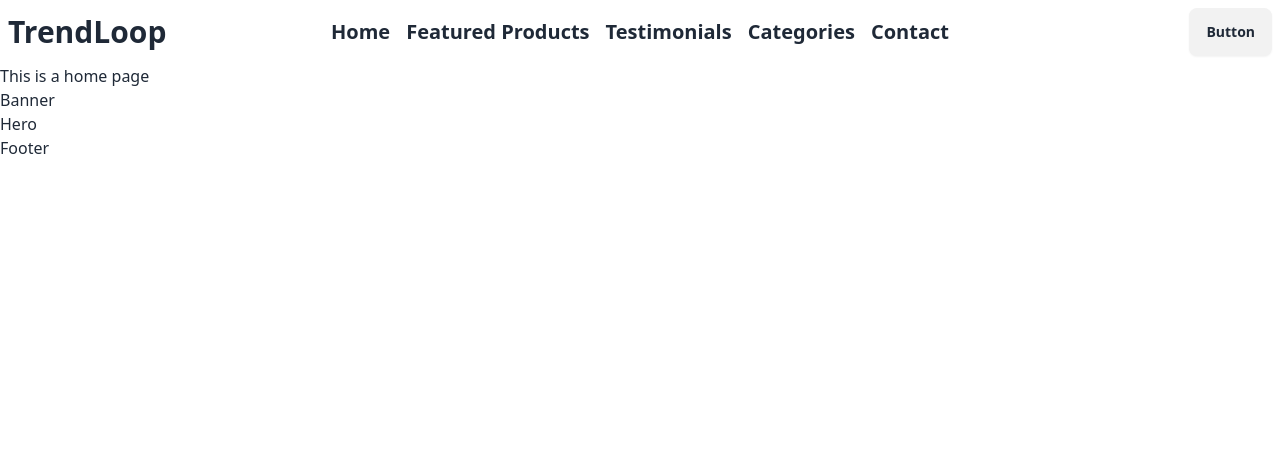
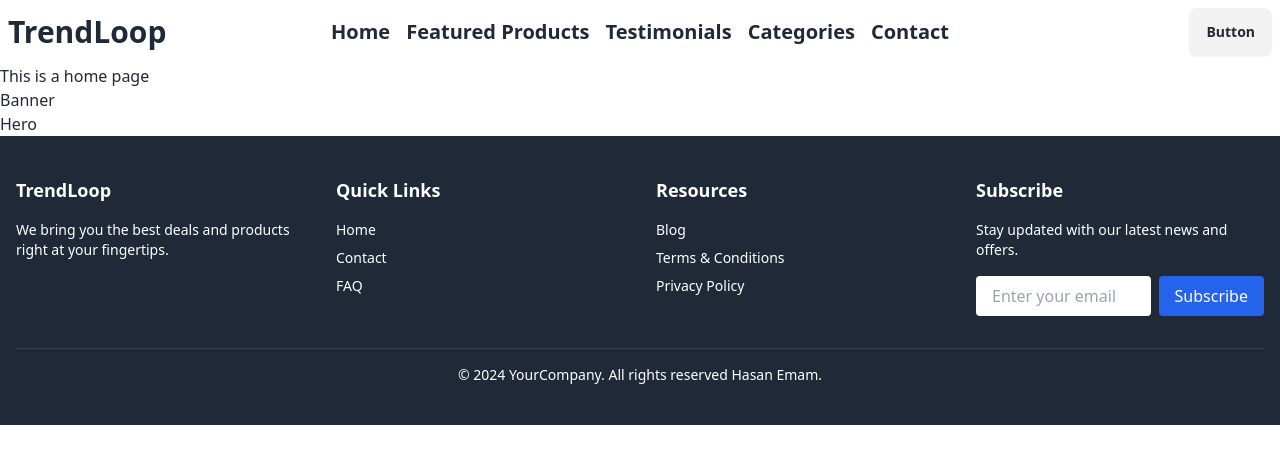
Before and after one commit to hasanemam1717/E-comarce-client, a React (Vite) app: page / in a window 1280 px wide. Shown: the top 464 px of the page. Built offline with nearby package versions, Linux system fonts and the light colour scheme.

Commit message:
added a footer page

```diff
--- /dev/null
+++ b/src/Components/Footer.jsx
@@ -0,0 +1,69 @@
+const Footer = () => {
+    return (
+      <footer className="bg-gray-800 text-white">
+        <div className="container mx-auto px-4 py-10">
+          {/* Grid Section */}
+          <div className="grid grid-cols-1 md:grid-cols-4 gap-8">
+            {/* Company Info */}
+            <div>
+              <h3 className="text-lg font-bold mb-4">TrendLoop</h3>
+              <p className="text-sm">
+                We bring you the best deals and products right at your fingertips.
+              </p>
+            </div>
+            {/* Quick Links */}
+            <div>
+              <h3 className="text-lg font-bold mb-4">Quick Links</h3>
+              <ul className="space-y-2 text-sm">
+                <li>
+                  <a href="#about" className="hover:text-gray-400">Home</a>
+                </li>
+                <li>
+                  <a href="#contact" className="hover:text-gray-400">Contact</a>
+                </li>
+                <li>
+                  <a href="#faq" className="hover:text-gray-400">FAQ</a>
+                </li>
+              </ul>
+            </div>
+            {/* Resources */}
+            <div>
+              <h3 className="text-lg font-bold mb-4">Resources</h3>
+              <ul className="space-y-2 text-sm">
+                <li>
+                  <a href="#blog" className="hover:text-gray-400">Blog</a>
+                </li>
+                <li>
+                  <a href="#terms" className="hover:text-gray-400">Terms & Conditions</a>
+                </li>
+                <li>
+                  <a href="#privacy" className="hover:text-gray-400">Privacy Policy</a>
+                </li>
+              </ul>
+            </div>
+            {/* Subscribe Section */}
+            <div>
+              <h3 className="text-lg font-bold mb-4">Subscribe</h3>
+              <p className="text-sm mb-4">Stay updated with our latest news and offers.</p>
+              <form className="flex items-center space-x-2">
+                <input
+                  type="email"
+                  placeholder="Enter your email"
+                  className="w-full px-4 py-2 text-gray-800 rounded focus:outline-none"
+                />
+                <button className="px-4 py-2 bg-blue-600 rounded hover:bg-blue-500">
+                  Subscribe
+                </button>
+              </form>
+            </div>
+          </div>
+          {/* Bottom Section */}
+          <div className="mt-8 border-t border-gray-700 pt-4 text-sm text-center">
+            <p>&copy; 2024 YourCompany. All rights reserved Hasan Emam.</p>
+          </div>
+        </div>
+      </footer>
+    );
+  };
+
+  export default Footer;
--- a/src/Layouts/MainLayouts.jsx
+++ b/src/Layouts/MainLayouts.jsx
@@ -1,6 +1,6 @@
 import { Outlet } from "react-router-dom";
 import Navbar from "../Components/Navbar";
-
+import Footer from "../Components/Footer";
 
 const MainLayouts = () => {
   return (
@@ -8,8 +8,12 @@ const MainLayouts = () => {
       <div>
         <Navbar></Navbar>
       </div>
+      <div className="min-h-screenf">
         <Outlet></Outlet>
-            <div>Footer</div>
+      </div>
+     <div>
+        <Footer></Footer>
+     </div>
     </div>
   );
 };
```
Lines whose indentation alone changed are shown as unchanged.
